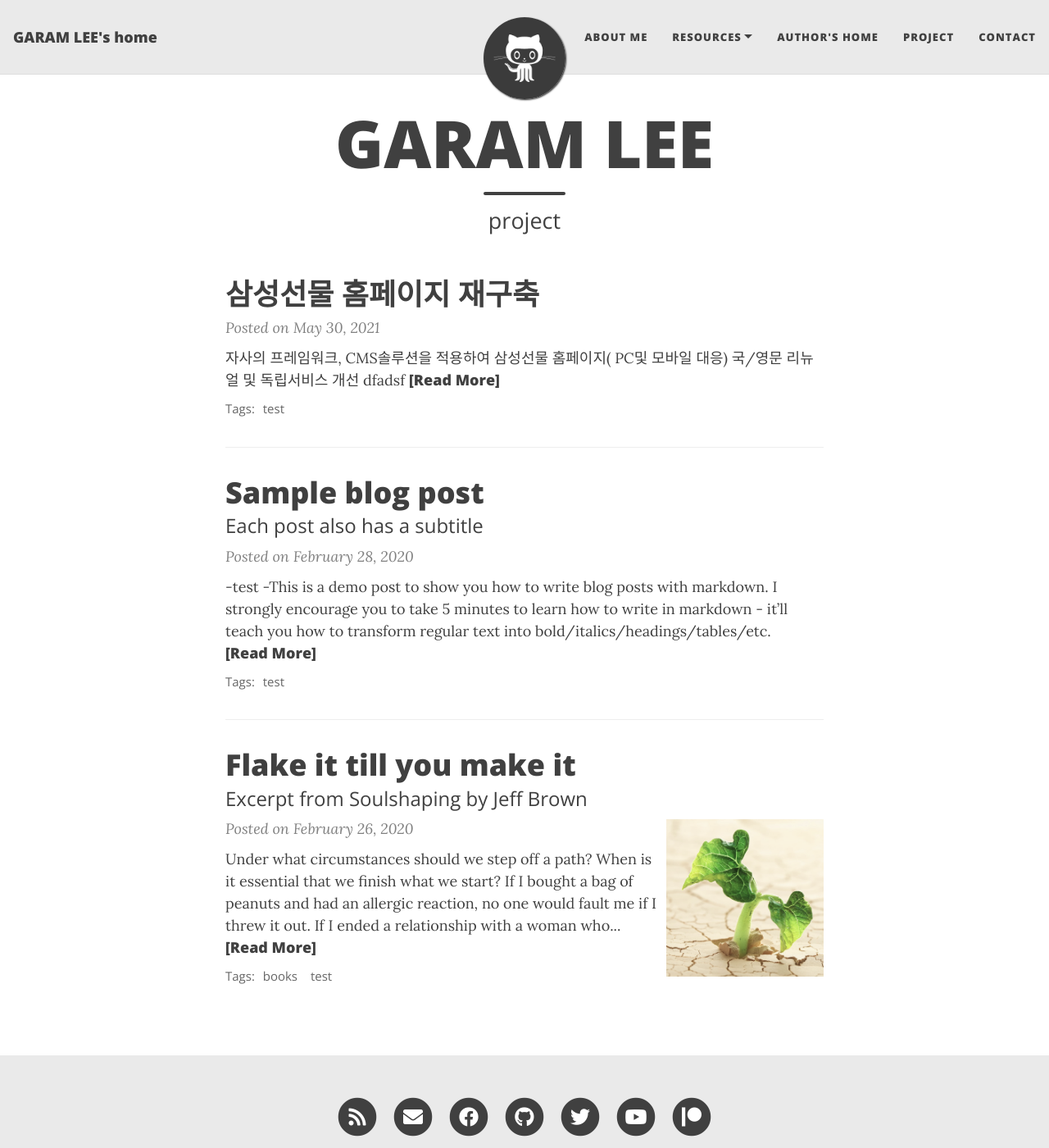
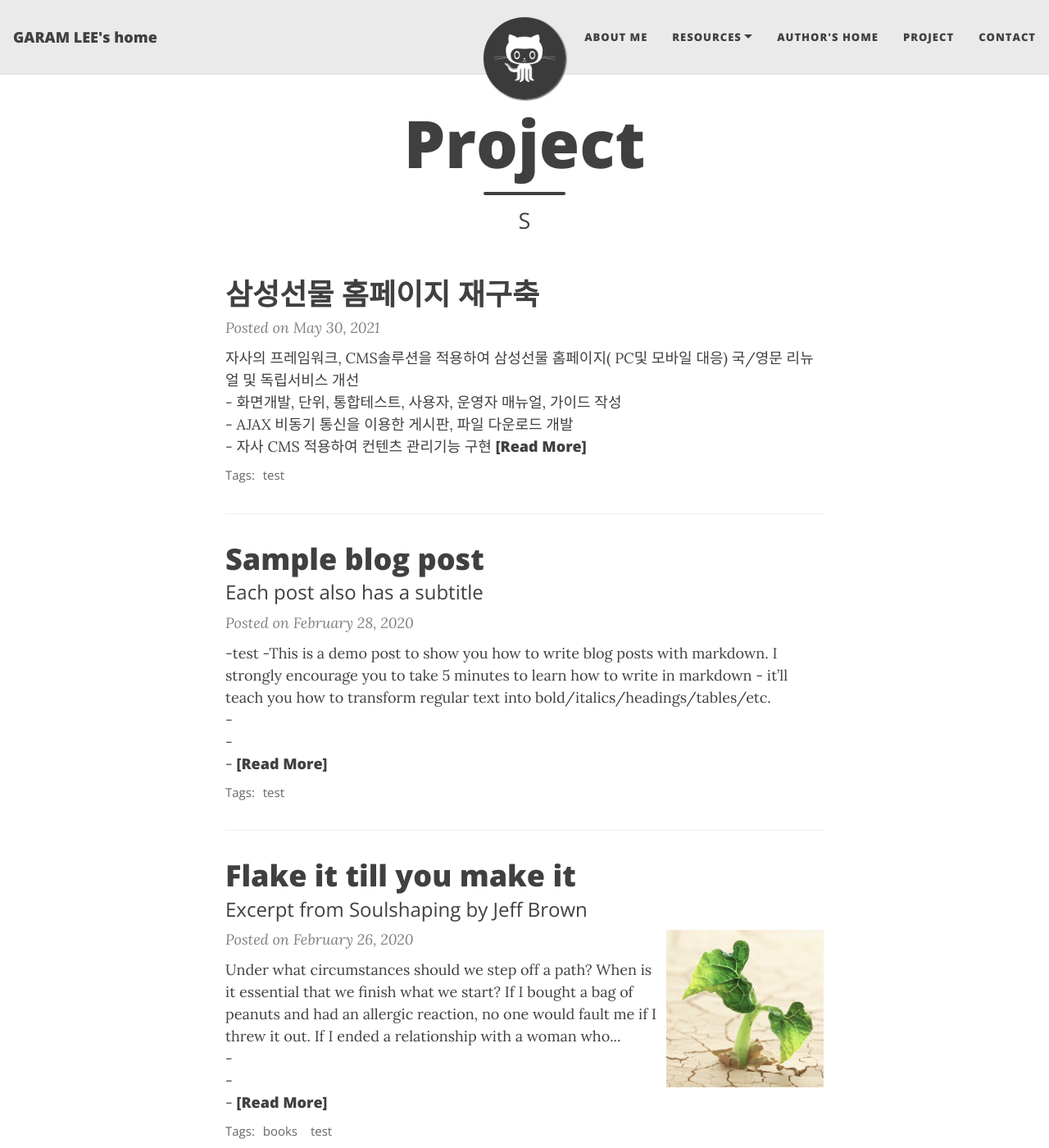
Before and after one commit to 9aram/jekyll_proto, a Jekyll site: the page built from project.md, in a window 1280 px wide and 1400 px high. Shown: the whole window at 82% size. Built offline with Jekyll 4.4.1, drawn with Linux system fonts in a browser that asks for light colours; nearby versions of some CDN libraries.

Commit message:
change format

```diff
--- a/_layouts/project.html
+++ b/_layouts/project.html
@@ -68,7 +68,10 @@ layout: page
 
     <div class="post-entry">
       {% assign excerpt_length = site.excerpt_length | default: 50 %}
-      {{ post.excerpt | strip_html | xml_escape | truncatewords: excerpt_length | strip_newlines }}
+      {{ post.excerpt | strip_html | xml_escape | truncatewords: excerpt_length | strip_newlines }}<br/>
+      - {{ post.dash_description1 }}<br/>
+      - {{ post.dash_description2 }}<br/>
+      - {{ post.dash_description3 }}
       {% assign excerpt_word_count = post.excerpt | number_of_words %}
       {% if post.content != post.excerpt or excerpt_word_count > excerpt_length %}
         <a href="{{ post.url | absolute_url }}" class="post-read-more">[Read&nbsp;More]</a>
--- a/_posts/2021-05-30-samsung.md
+++ b/_posts/2021-05-30-samsung.md
@@ -2,12 +2,17 @@
 layout: post
 title: 삼성선물 홈페이지 재구축
 subtitle:
-
 tags: [test]
 comments: true
+dash_description1: 화면개발, 단위, 통합테스트, 사용자, 운영자 매뉴얼, 가이드 작성
+dash_description2: AJAX 비동기 통신을 이용한 게시판, 파일 다운로드 개발
+dash_description3: 자사 CMS 적용하여 컨텐츠 관리기능 구현
 ---
+자사의 프레임워크, CMS솔루션을 적용하여 삼성선물 홈페이지( PC및 모바일 대응) 국/영문 리뉴얼 및 독립서비스 개선
 
-자사의 프레임워크,   CMS솔루션을 적용하여 삼성선물 홈페이지( PC및 모바일 대응) 국/영문 리뉴얼 및 독립서비스 개선    dfa
+-자사의 프&nbsp;레임워<br>크,
+
+CMS솔루션을 적용하여 삼성선물 홈페이지( PC및 모바일 대응) 국/영문 리뉴얼 및 독립서비스 개선    dfa
 # dsf
 
 -자사의 프레임워크, CMS솔루션을 적용하여 삼성선물 홈페이지( PC및 모바일 대응) 국/영문 리뉴얼 및 독립서비스 개선
--- a/project.md
+++ b/project.md
@@ -1,5 +1,5 @@
 ---
 layout: project
-title: GARAM LEE
-subtitle: project
+title: Project
+subtitle: S
 ---
```
